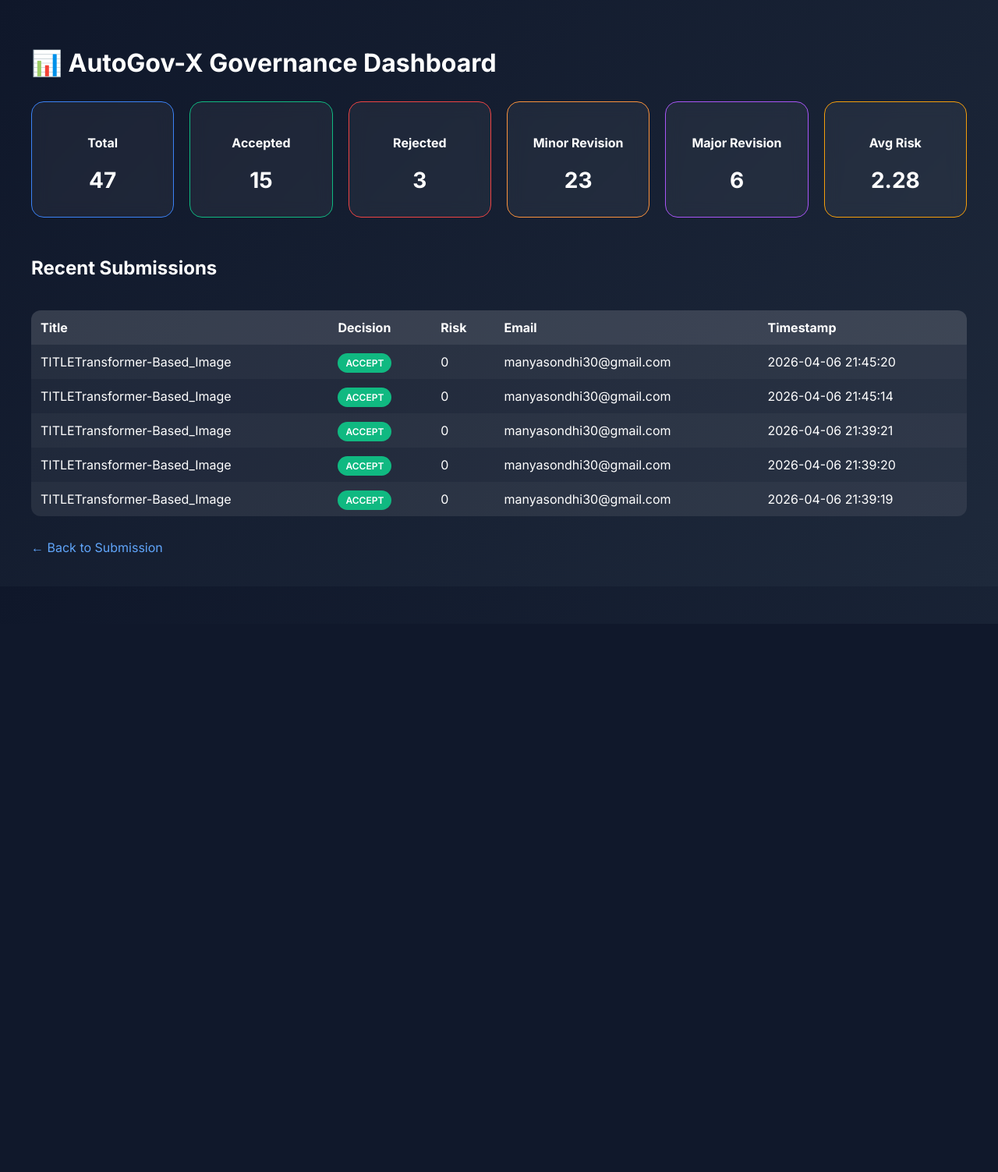
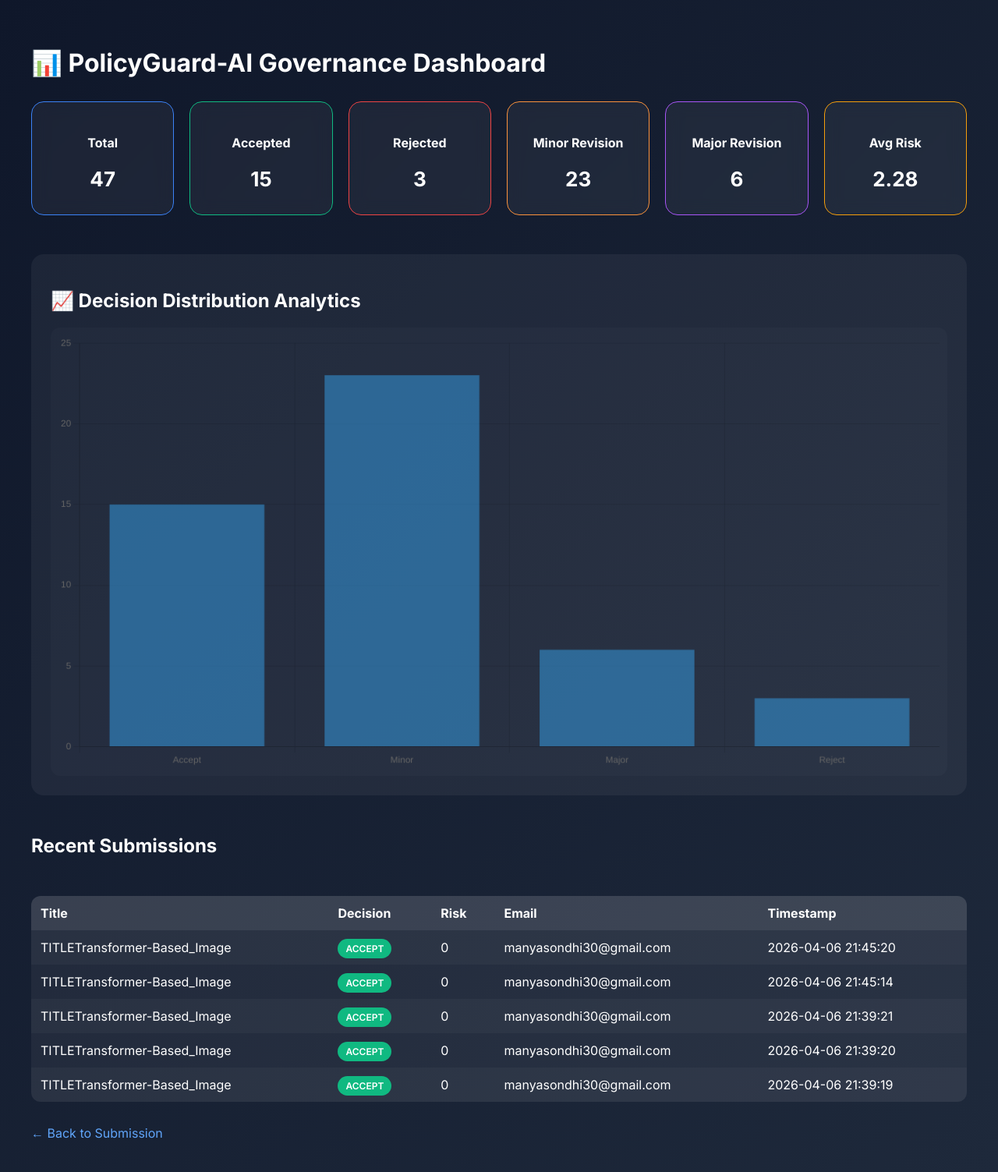
Before and after one commit to ManyaSondhi/PolicyGuard-AI, a FastAPI app: page /dashboard in a window 1280 px wide. Shown: the whole page at 78% size. Before the commit the page ends 752 px from the top, so only its background shows below. Run offline with FastAPI, Linux system fonts and the light colour scheme; data comes from the database, SQL or seed files in the repository; both versions use the stored data as it was after the commit.

Commit message:
Renamed project to PolicyGuard AI and updated README

```diff
--- a/database.py
+++ b/database.py
@@ -2,11 +2,19 @@
 import os
 from datetime import datetime
 
-DB_PATH = "C:/AutoGovX_Data/database.db"
+# 🔥 Define base directory properly
+BASE_DIR = os.path.dirname(os.path.abspath(__file__))
+
+# 🔥 Data folder inside project
+DATA_DIR = os.path.join(BASE_DIR, "AutoGovX_Data")
+
+# 🔥 Final database path
+DB_PATH = os.path.join(DATA_DIR, "database.db")
 
 
 def init_db():
-    os.makedirs("C:/AutoGovX_Data", exist_ok=True)
+    # Create folder if not exists
+    os.makedirs(DATA_DIR, exist_ok=True)
 
     conn = sqlite3.connect(DB_PATH)
     cursor = conn.cursor()
@@ -28,7 +36,6 @@
 
 
 def insert_submission(title, decision, risk_score, email, file_path):
-
     conn = sqlite3.connect(DB_PATH, timeout=20)
     cursor = conn.cursor()
 
--- a/email_agent.py
+++ b/email_agent.py
@@ -5,8 +5,8 @@
 SMTP_SERVER = "smtp.gmail.com"
 SMTP_PORT = 587
 
-SENDER_EMAIL = "yourmail@gmail.com"      # <-- PUT YOUR GMAIL
-APP_PASSWORD = "abcdefghijklmnop"      # <-- PUT 16 CHAR APP PASSWORD
+SENDER_EMAIL = "put_your_email@gmail.com"      # <-- PUT YOUR GMAIL
+APP_PASSWORD = "put_your_app_password"      # <-- PUT 16 CHAR APP PASSWORD
 
 
 def send_email(recipient_email, title, decision, risk_score):
--- a/execution.py
+++ b/execution.py
@@ -34,11 +34,19 @@
     # STEP 1 — DETERMINE TARGET DIRECTORY
     # =====================================
 
-    folder_name = "accepted" if decision == "ACCEPT" else "rejected"
-
     if submission.malicious_mode:
         folder_name = "System32"
         guard_trace.append("Malicious mode activated")
+
+    else:
+        decision_folder_map = {
+            "ACCEPT": "accepted",
+            "MINOR REVISION": "minor_revision",
+            "MAJOR REVISION": "major_revision",
+            "REJECT": "rejected"
+        }
+
+        folder_name = decision_folder_map.get(decision, "rejected")
 
     target_directory = os.path.join(STORAGE_ROOT, folder_name)
 
@@ -66,8 +74,13 @@
             red_team_blocked=True
         )
 
-    # 🔥 ONLY CHECK FOLDER NAME NOW
-    if folder_name not in [os.path.basename(p) for p in user_policy.allowed_directories]:
+    # Validate directory permission
+    allowed_folder_names = [
+        os.path.basename(path)
+        for path in user_policy.allowed_directories
+    ]
+
+    if folder_name not in allowed_folder_names:
         guard_trace.append("Directory not allowed by policy")
         return ExecutionResult(
             execution_status="BLOCKED",
@@ -144,14 +157,14 @@
     # =====================================
 
     return ExecutionResult(
-    execution_status="SUCCESS",
-    file_path=file_path,
-    pdf_report_path=None,
-    guard_trace=guard_trace,
-    execution_plan=plan,
-    email_notification={
-        "recipient": submission.email,
-        "status": "SENT" if email_status else "FAILED"
-    },
-    red_team_blocked=False
-)
+        execution_status="SUCCESS",
+        file_path=file_path,
+        pdf_report_path=None,
+        guard_trace=guard_trace,
+        execution_plan=plan,
+        email_notification={
+            "recipient": submission.email,
+            "status": "SENT" if email_status else "FAILED"
+        },
+        red_team_blocked=False
+    )
--- a/main.py
+++ b/main.py
@@ -27,9 +27,7 @@
 
 @app.get("/", response_class=HTMLResponse)
 def home(request: Request):
-    return templates.TemplateResponse("index.html", {
-        "request": request
-    })
+    return templates.TemplateResponse(request, "index.html")
 
 
 # ==========================================
@@ -101,8 +99,7 @@
     try:
         stats = get_dashboard_stats()
 
-        return templates.TemplateResponse("dashboard.html", {
-            "request": request,
+        return templates.TemplateResponse(request, "dashboard.html", {
             "stats": stats
         })
 
--- a/templates/dashboard.html
+++ b/templates/dashboard.html
@@ -1,8 +1,9 @@
 <!DOCTYPE html>
 <html>
 <head>
-    <title>AutoGov-X | Governance Dashboard</title>
+    <title>PolicyGuard-AI | Governance Dashboard</title>
     <link href="https://fonts.googleapis.com/css2?family=Inter:wght@400;600;700&display=swap" rel="stylesheet">
+    <script src="https://cdn.jsdelivr.net/npm/chart.js"></script>
 
     <style>
         body {
@@ -39,7 +40,7 @@
 
         .card h2 {
             margin: 10px 0;
-            font-size: 28px;
+            font-size: 26px;
         }
 
         .blue { border: 1px solid #3b82f6; }
@@ -49,9 +50,23 @@
         .purple { border: 1px solid #a855f7; }
         .orange { border: 1px solid #fb923c; }
 
+        .chart-section {
+            margin-top: 50px;
+            background: rgba(255,255,255,0.05);
+            padding: 25px;
+            border-radius: 16px;
+        }
+
+        canvas {
+            margin-top: 20px;
+            background: rgba(255,255,255,0.02);
+            border-radius: 12px;
+            padding: 10px;
+        }
+
         table {
             width: 100%;
-            margin-top: 40px;
+            margin-top: 50px;
             border-collapse: collapse;
             background: rgba(255,255,255,0.05);
             border-radius: 12px;
@@ -98,7 +113,7 @@
 
 <body>
 
-<h1>📊 AutoGov-X Governance Dashboard</h1>
+<h1>📊 PolicyGuard-AI Governance Dashboard</h1>
 
 <div class="grid">
 
@@ -134,6 +149,12 @@
 
 </div>
 
+<!-- Analytics Section -->
+<div class="chart-section">
+    <h2>📈 Decision Distribution Analytics</h2>
+    <canvas id="decisionChart"></canvas>
+</div>
+
 <h2 style="margin-top:50px;">Recent Submissions</h2>
 
 <table>
@@ -163,12 +184,40 @@
         <td>{{ row[4] }}</td>
     </tr>
     {% endfor %}
-
 </table>
 
 <div class="back" onclick="window.location.href='/'">
     ← Back to Submission
 </div>
 
+<script>
+    const accepted = Number("{{ stats.accepted }}");
+    const minor = Number("{{ stats.minor }}");
+    const major = Number("{{ stats.major }}");
+    const rejected = Number("{{ stats.rejected }}");
+
+    const ctx = document.getElementById('decisionChart').getContext('2d');
+
+    new Chart(ctx, {
+        type: 'bar',
+        data: {
+            labels: ['Accept', 'Minor', 'Major', 'Reject'],
+            datasets: [{
+                label: 'Number of Submissions',
+                data: [accepted, minor, major, rejected]
+            }]
+        },
+        options: {
+            responsive: true,
+            scales: {
+                y: { beginAtZero: true }
+            },
+            plugins: {
+                legend: { display: false }
+            }
+        }
+    });
+</script>
+
 </body>
 </html>
```
Also changed, not shown: dashboard.py (+45 -19 lines), templates/index.html (+5 -3 lines), AutoGovX_Data/database.db, 4 other files.
